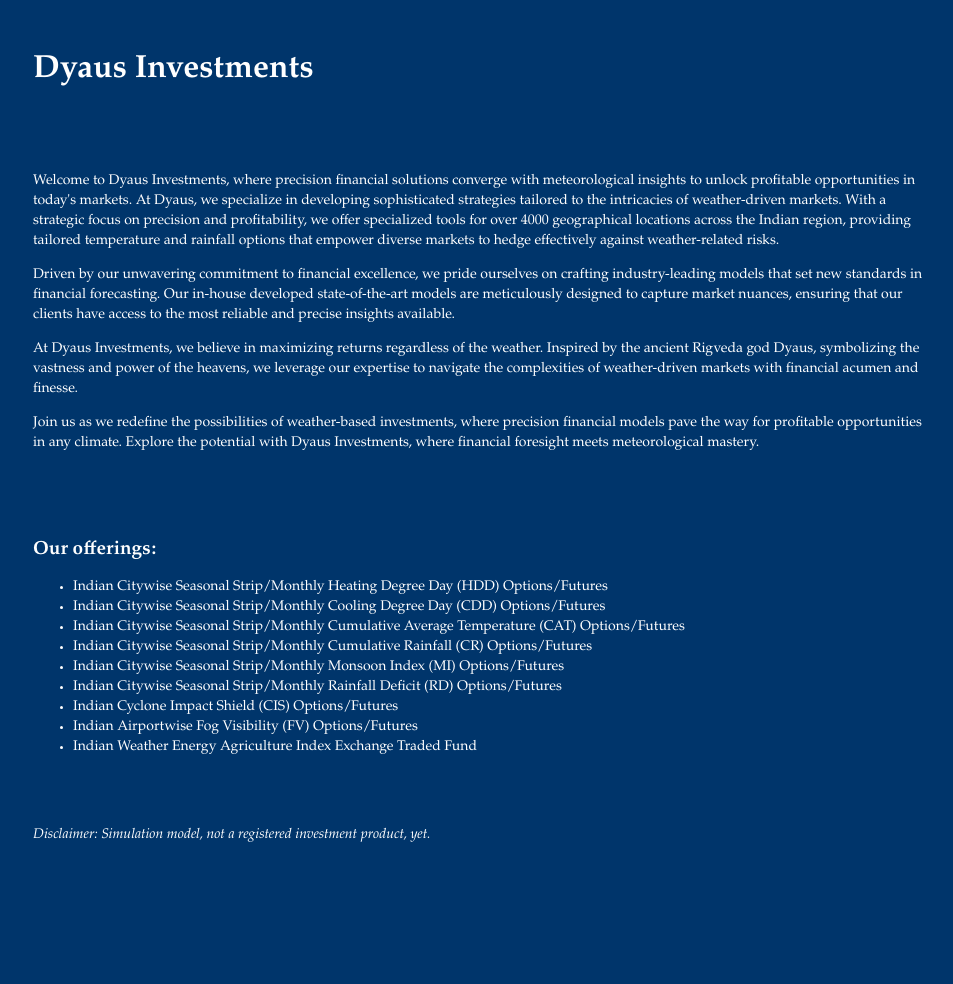
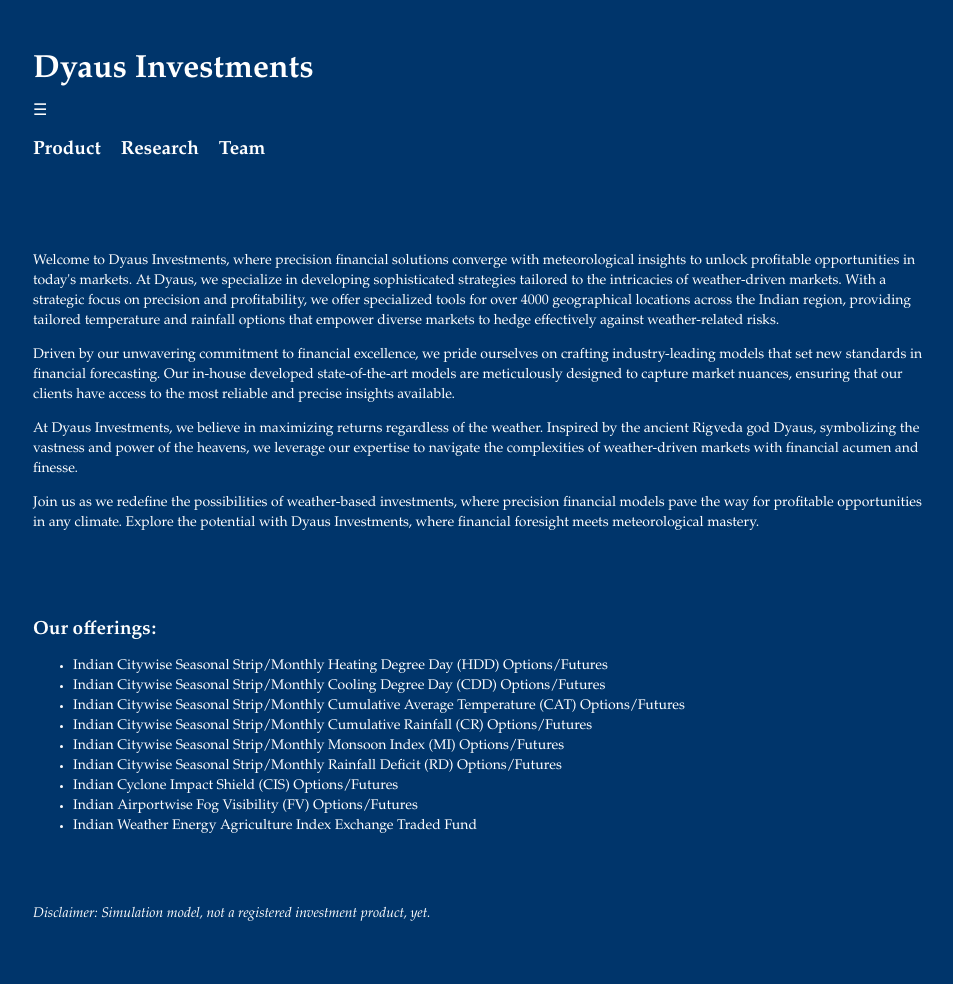
Before and after one commit to DyausInvestments/Dyaus, a Jekyll site: the page built from index.html, in a window 1280 px wide. Shown: the whole page, without its empty margins (159-1112 px from the left). Built offline with Jekyll 4.4.1, drawn with Linux system fonts in a browser that asks for light colours; before the commit the page ends 905 px from its top, so only the background shows below that.

Commit message:
Update default.html

```diff
--- a/_layouts/default.html
+++ b/_layouts/default.html
@@ -1,4 +1,3 @@
-
 <html>
 <head>
     <title>{{ page.title }}</title>
@@ -14,25 +13,53 @@
     </script>
     {% endif %}
     <meta charset="UTF-8">
-
     {% seo %}
-			<!-- <link rel="preconnect" href="https://fonts.gstatic.com">
-			<link rel="preload" href="https://fonts.googleapis.com/css?family=Open+Sans:400,700&display=swap" as="style" type="text/css" crossorigin> -->
     <meta name="viewport" content="width=device-width, initial-scale=1">
     <meta name="theme-color" content="#157878">
     <meta name="apple-mobile-web-app-status-bar-style" content="black-translucent">
-			<meta name="description" content="Soumil Hooda">
-			<meta name=”robots” content=”index, follow”>
-			<!-- <link rel="stylesheet" href="{{ '/assets/css/style.css?v=' | append: site.github.build_revision | relative_url }}"> -->
+    <meta name="description" content="Dyaus Investments">
+    <meta name="robots" content="index, follow">
     <link rel="apple-touch-icon" sizes="180x180" href="/apple-touch-icon.png">
     <link rel="icon" type="image/png" sizes="32x32" href="/favicon-32x32.png">
     <link rel="icon" type="image/png" sizes="16x16" href="/favicon-16x16.png">
     <link rel="manifest" href="/site.webmanifest">
+    <style>
+        /* Hamburger menu styles */
+        .nav-toggle {
+            display: none; /* Hide by default */
+        }
+        .nav-toggle:checked + .nav-menu {
+            display: block; /* Show when checked */
+        }
+        .nav-menu {
+            display: flex; /* Display menu items in a line */
+            list-style-type: none; /* Remove bullet points */
+            padding: 0;
+        }
+        .nav-menu li {
+            margin-right: 20px; /* Adjust spacing between menu items */
+        }
+        @media screen and (max-width: 768px) {
+            .nav-menu {
+                display: none; /* Hide menu on small screens */
+            }
+            .nav-toggle {
+                display: block; /* Show hamburger menu on small screens */
+            }
+        }
+    </style>
 </head>
 <body>
 <nav>
     <ul>
-	        	<li><text style="font-family: optima, sans-serif; font-size: 32"><strong> Dyaus Investments </strong></text></li>
+        <li><span id="website-name" style="font-family: optima, sans-serif; font-size: 32px;"><strong>Dyaus Investments</strong></span></li>
+    </ul>
+    <input type="checkbox" id="nav-toggle" class="nav-toggle"> <!-- Hamburger menu toggle -->
+    <label for="nav-toggle" class="nav-toggle-label">&#9776;</label> <!-- Hamburger menu icon -->
+    <ul class="nav-menu">
+        <li><a href="/product">Product</a></li>
+        <li><a href="/research">Research</a></li>
+        <li><a href="/team">Team</a></li>
     </ul>
 </nav>
 <div class="container">
```
Lines whose indentation alone changed are shown as unchanged.
